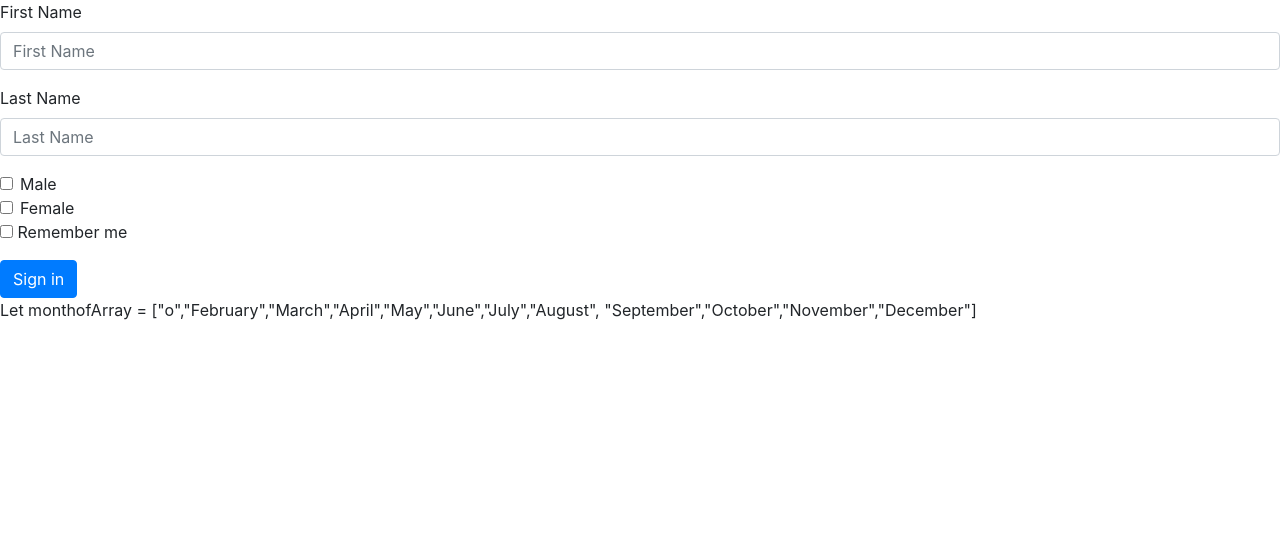
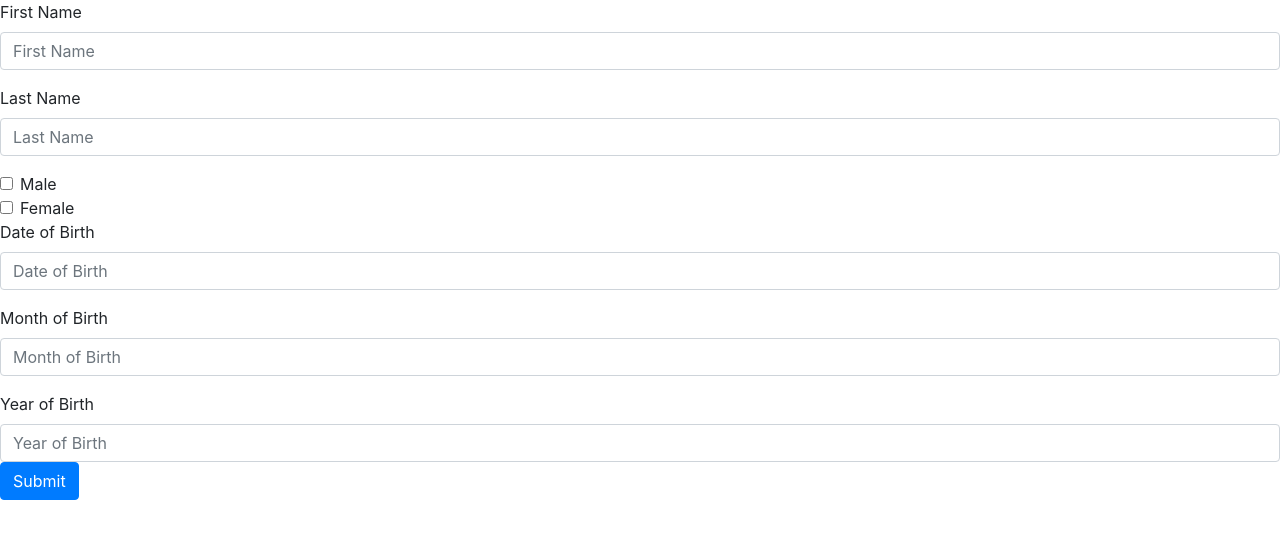
Before and after one commit to Humphrey-code/IP-wk2, a plain HTML site: page index.html in a window 1280 px wide. Drawn offline with Linux system fonts and the light colour scheme.

Commit message:
Add Submit Button

```diff
--- a/index.html
+++ b/index.html
@@ -14,24 +14,25 @@
           <input type="lastName" class="form-control" id="Last Name" placeholder="Last Name">
       </div>
       <div class="form-check">
-  <label class="form-check-label">
-    <input type="checkbox" class="form-check-input" value="">Male
-  </label>
-</div>
-<div class="form-check">
-  <label class="form-check-label">
-    <input type="checkbox" class="form-check-input" value="">Female
-  </label>
-</div>
-
+          <label class="form-check-label">
+          <input type="checkbox" class="form-check-input" value="">Male</label>
+      </div>
+      <div class="form-check">
+          <label class="form-check-label">
+          <input type="checkbox" class="form-check-input" value="">Female</label>
       </div>
       <div class="form-group">
-          <label class="form-check-label"><input type="checkbox"> Remember me</label>
+          <label for="DOB">Date of Birth</label>
+          <input type="Date of Birth" class="form-control" id="Date of Birth" placeholder="Date of Birth">
       </div>
-      <button type="submit" class="btn btn-primary">Sign in</button>
+      <div class="form-group">
+          <label for="MOB">Month of Birth</label>
+          <input type="Month of Birth" class="form-control" id="Month of Birth" placeholder="Month of Birth">
+      </div>
+    <div class="form-group">
+          <label for="YOB">Year of Birth</label>
+          <input type="Year of Birth" class="form-control" id="Year of Birth" placeholder="Year of Birth">
+      <div class="form-group">
+      <button type="submit" class="btn btn-primary">Submit</button>
   </form>
-
-</form>
-<p>Let monthofArray = ["o","February","March","April","May","June","July","August", "September","October","November","December"]</p>
-<p></p>
 </body>
```
